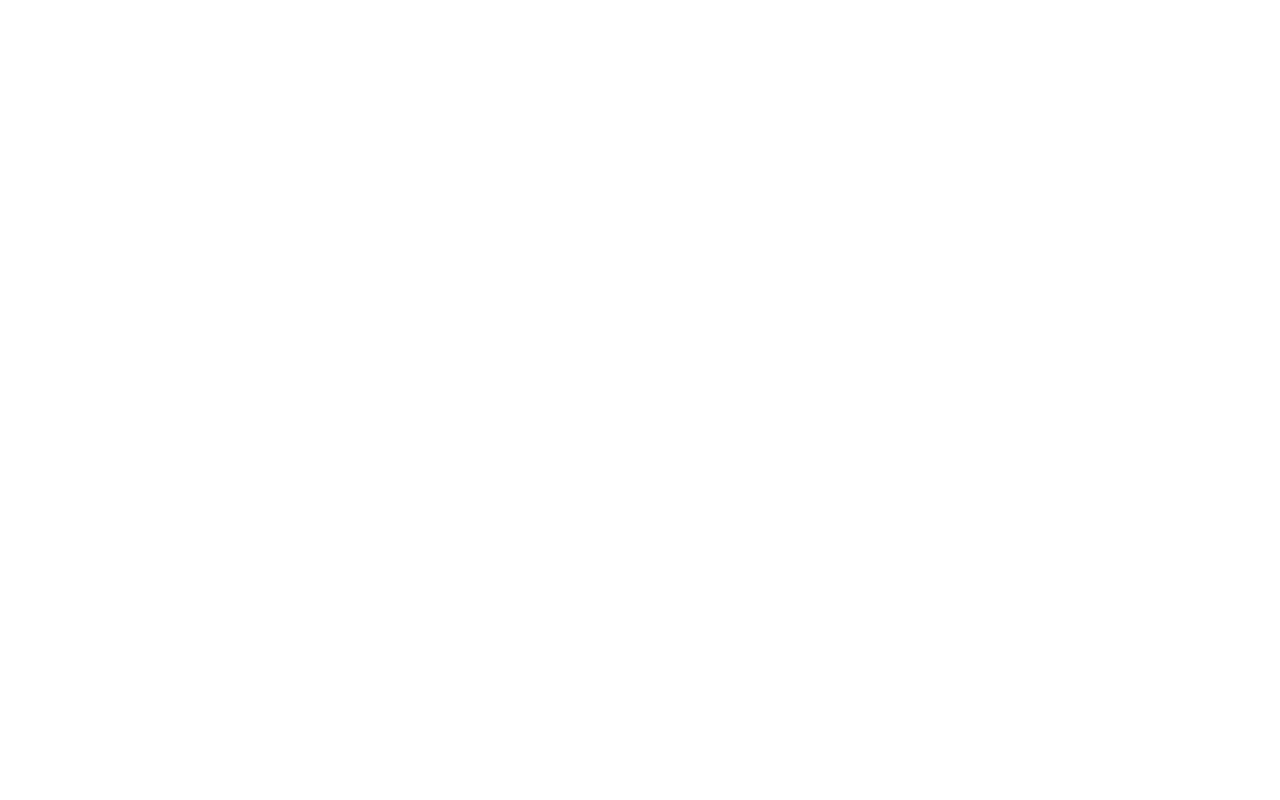
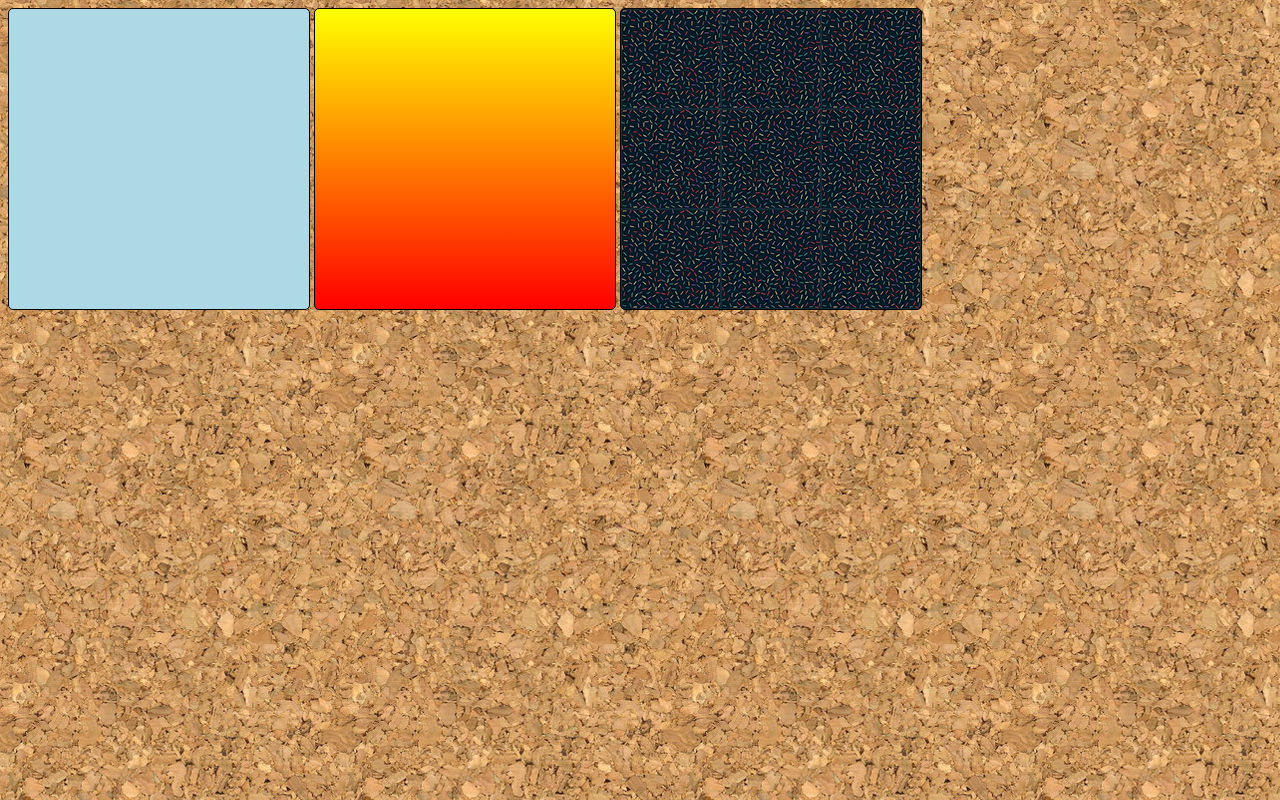
Before and after one commit to SabrinaYoshizumi/html, a plain HTML site: page Modulo3/ex1/index.html in a window 1280 px wide. Drawn offline with Linux system fonts and the light colour scheme; files whose address does not match are found by name.

Commit message:
atualizei

```diff
--- a/Modulo3/ex1/index.html
+++ b/Modulo3/ex1/index.html
@@ -1,11 +1,43 @@
          <!DOCTYPE html>
-<html lang="en">
+         <html lang="pt-BR">
          <head>
         <meta charset="UTF-8">
         <meta name="viewport" content="width=device-width, initial-scale=1.0">
         <title>Teste de imagens </title>
          </head>
+         <style>
+            body{
+               background-image: url('C:/Users/rtyos/OneDrive/Documentos/Nova pasta html/html/Modulo3/wallpaper001.jpg');
+            }
+            div.quadrado{
+                border: 1px solid black;
+                display: inline-block;
+                border-radius: 5px;
+                background-color: blueviolet;
+                width: 300px;
+                height: 300px;
+             }
+             div#q1{
+                background-color: lightblue;
+             }
+             div#q2{
+              background-image: linear-gradient(to bottom, yellow,red);
+             }
+             div#q3{
+                background-image: url('C:/Users/rtyos/OneDrive/Documentos/Nova pasta html/html/Modulo3/pattern001.png')
+             }
+         </style>
          <body>
+         <div
+           class="quadrado" id="q1">
+         </div>
+
+         <div
+         class=" quadrado "id="q2">
+         </div>
+         <div
+         class="quadrado" id="q3">
+         </div>
 
          </body>
          </html>
```
Also changed, not shown: Modulo3/ex1/ex002.html (added, +18 -0 lines). Lines whose indentation alone changed are shown as unchanged.
